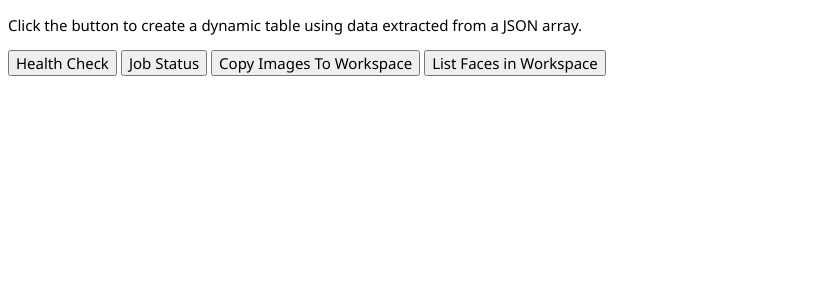
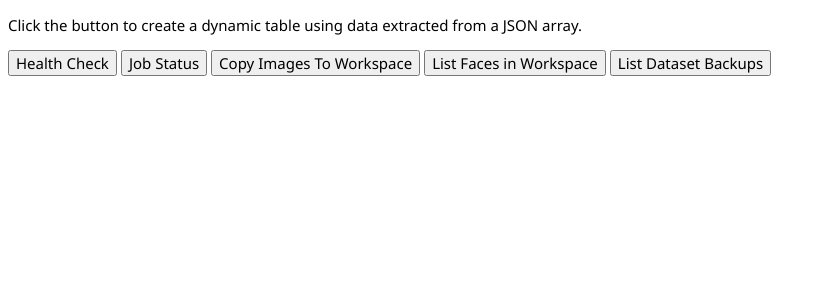
Before and after one commit to kelvinjjwong/face-club, a Flask app: page / in a window 1280 px wide. Shown: the top 300 px of the page, without its empty margins (0-826 px from the left). Run offline with Flask 2, Linux system fonts and the light colour scheme; parts of the project's set-up code (start-up, migrations or seed data) failed here and were passed over.

Commit message:
list dataset backups

```diff
--- a/main.py
+++ b/main.py
@@ -73,6 +73,12 @@ def list_images_in_workspace():
     return to_json(records)
 
 
+@app.route("/dataset/backups")
+def list_dataset_backups():
+    records = faceClub.fileMovement.get_dataset_backups()
+    return to_json(records)
+
+
 # Press the green button in the gutter to run the script.
 if __name__ == '__main__':
     app.run(host='0.0.0.0', port=80, debug=False)
--- a/templates/index.html
+++ b/templates/index.html
@@ -53,6 +53,10 @@
                 xmlHttp.send();
             }else if(action === "list_faces"){
                 xmlHttp.open("GET", "/images/list", true);
+                xmlHttp.setRequestHeader("Content-type", "text/plain");
+                xmlHttp.send();
+            }else if(action === "list_dataset_backups"){
+                xmlHttp.open("GET", "/dataset/backups", true);
                 xmlHttp.setRequestHeader("Content-type", "text/plain");
                 xmlHttp.send();
             }
@@ -113,6 +117,8 @@
     	value='Copy Images To Workspace' />
     <input type='button' onclick='fetchQueryResult("list_faces")'
     	value='List Faces in Workspace' />
+    <input type='button' onclick='fetchQueryResult("list_dataset_backups")'
+    	value='List Dataset Backups' />
 
     <p id='showData'></p>
 
```
Also changed, not shown: application/FileMovement.py (+13 -0 lines).
